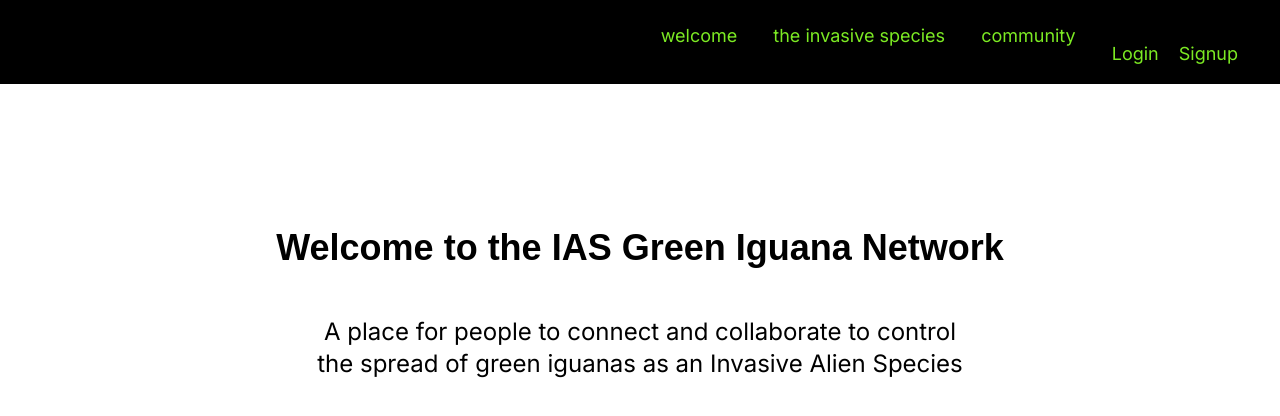
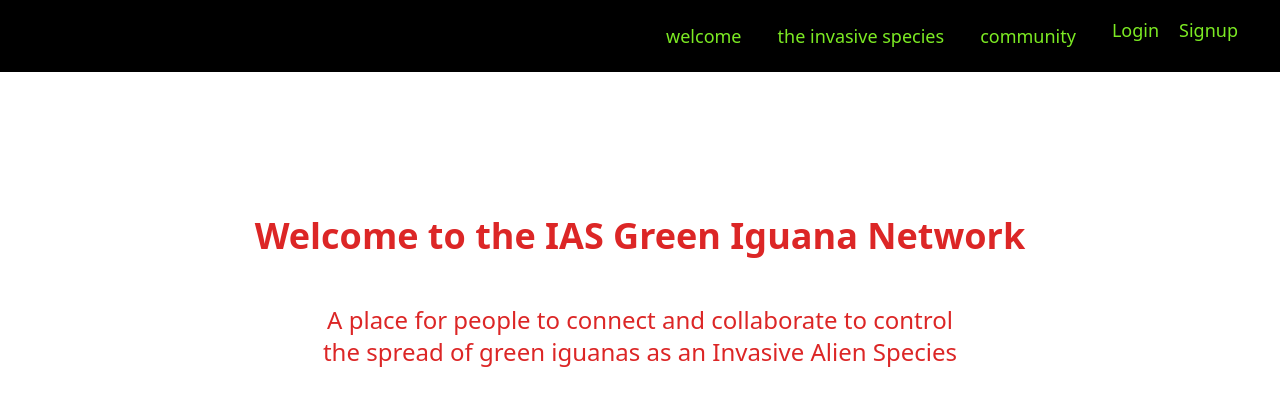
Before and after one commit to Ed-TheVisionMaker/green-ig-ias-network, a Next.js app: page /welcome in a window 1280 px wide. Shown: the top 416 px of the page. Built offline with nearby package versions, Linux system fonts and the light colour scheme.

Commit message:
setting up custom styles

```diff
--- a/app/layout.tsx
+++ b/app/layout.tsx
@@ -1,13 +1,11 @@
 import type { Metadata } from 'next';
-import { Inter } from 'next/font/google';
 import Navbar from '@/components/Navbar';
-import './globals.css';
+import './/../styles/globals.css';
 
-const inter = Inter({ subsets: ['latin'] });
 
 export const metadata: Metadata = {
-  title: 'Create Next App',
-  description: 'Generated by create next app',
+  title: 'IAS-Green Iguana Network',
+  description: 'Connect and collaborate with others in the IAS-Green Iguana Network',
 };
 
 export default function RootLayout({
@@ -17,7 +15,7 @@ export default function RootLayout({
 }>) {
   return (
     <html lang='en'>
-      <body className={inter.className}>
+      <body>
           <Navbar />
           {children}
       </body>
--- a/app/welcome/page.tsx
+++ b/app/welcome/page.tsx
@@ -3,7 +3,7 @@ import React, { FC } from 'react';
 const Welcome: FC = () => {
   return (
     <div className='flex flex-col m-36 text-center h-screen'>
-      <h1 className='font-bold font-Neue-Haas-Unica text-4xl'>
+      <h1 className='font-bold font-Lobster text-4xl'>
         Welcome to the IAS Green Iguana Network
       </h1>
       <p className='text-2xl m-12'>
--- a/components/Navbar.tsx
+++ b/components/Navbar.tsx
@@ -28,7 +28,7 @@ const Navbar: FC = () => {
         community
       </Link>
       <nav>
-        {user.token.length && (
+        {user.token.length > 0 && (
           <div>
             <span className='text-[#7CEA23] text-lg'>{user.email}</span>
             <Logout />
@@ -40,7 +40,7 @@ const Navbar: FC = () => {
             </Link>
           </div>
         )}
-        {!user.token.length && (
+        {user.token.length === 0 && (
           <div>
             <Link
               className='text-[#7CEA23] text-lg border-2 border-transparent hover:border-2 hover:border-white py-1 px-2 rounded-xl'
--- a/pages/_document.tsx
+++ b/pages/_document.tsx
@@ -1,4 +1,10 @@
-import Document, { Html, Head, Main, NextScript, DocumentContext } from "next/document";
+import Document, {
+  Html,
+  Head,
+  Main,
+  NextScript,
+  DocumentContext,
+} from 'next/document';
 
 class MyDocument extends Document {
   static async getInitialProps(ctx: DocumentContext) {
@@ -10,7 +16,6 @@ class MyDocument extends Document {
     return (
       <Html>
         <Head>
-        <link rel="stylesheet" href="https://use.typekit.net/jrh3fcz.css" />
         </Head>
         <body>
           <Main />
@@ -22,3 +27,15 @@ class MyDocument extends Document {
 }
 
 export default MyDocument;
+
+{
+  /* <link rel="stylesheet" href="https://use.typekit.net/jrh3fcz.css" /> */
+}
+{
+  /* <link rel='preconnect' href='https://fonts.googleapis.com' />
+<link rel='preconnect' href='https://fonts.gstatic.com' />
+<link
+  href='https://fonts.googleapis.com/css2?family=Lobster&display=swap'
+  rel='stylesheet'
+/> */
+}
--- a/app/globals.css
+++ b/styles/globals.css
@@ -11,7 +11,5 @@ button {
 }
 
 body {
-  font-family: 'neue-haas-unica', sans-serif;
-  font-weight: 400;
-  font-style: normal;
+  @apply text-red-600
 }
--- a/tailwind.config.ts
+++ b/tailwind.config.ts
@@ -8,15 +8,12 @@ const config: Config = {
   ],
   theme: {
     extend: {
-      backgroundImage: {
-        'gradient-radial': 'radial-gradient(var(--tw-gradient-stops))',
-        'gradient-conic':
-          'conic-gradient(from 180deg at 50% 50%, var(--tw-gradient-stops))',
-      },
-      fontFamily: {
-        'Neue-Haas-Unica': ['neue-haas-unica', 'sans-serif'],
+        fontFamily: {
       },
     },
+  },
+  variants: {
+    extend: {},
   },
   plugins: [],
 };
```
